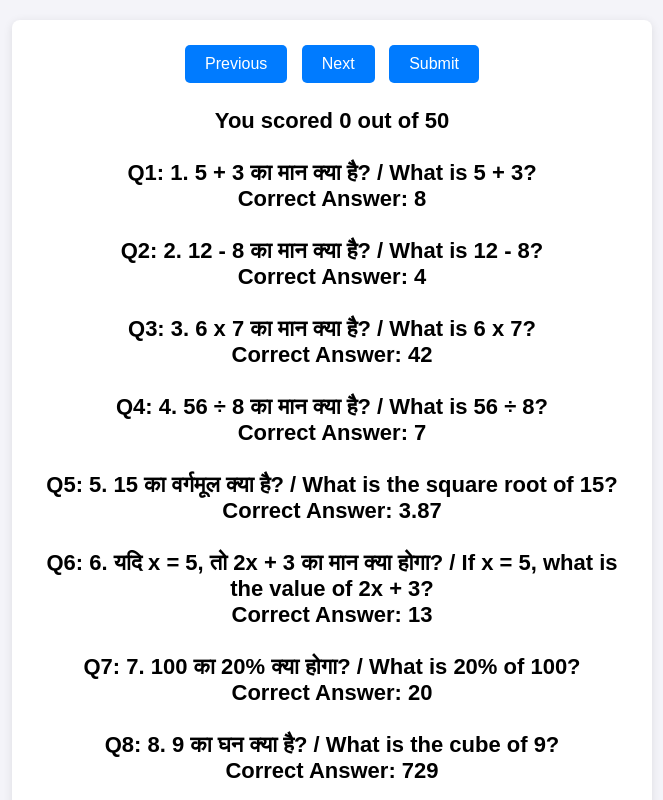
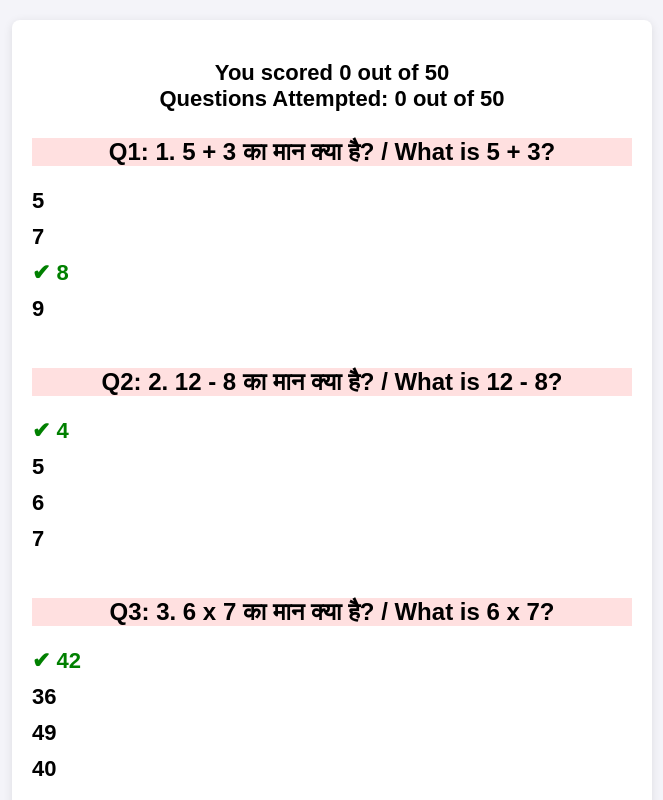
Before and after one commit to Princekr169/math-1, a plain HTML site: page index.html in a window 1280 px wide. Both pictures are taken after a click on the button "Submit". Shown: the top 800 px of the page, without its empty margins (308-971 px from the left). Drawn offline with Linux system fonts and the light colour scheme.

Commit message:
Update index.html

```diff
--- a/index.html
+++ b/index.html
@@ -59,6 +59,28 @@
         button:hover {
             background-color: #0056b3;
         }
+        .correct {
+            color: green;
+            font-weight: bold;
+        }
+        .incorrect {
+            color: red;
+            font-weight: bold;
+        }
+        .tick::before {
+            content: '✔ ';
+            color: green;
+        }
+        .cross::before {
+            content: '✘ ';
+            color: red;
+        }
+        .attempted {
+            background-color: #e0ffe0;
+        }
+        .unattempted {
+            background-color: #ffe0e0;
+        }
     </style>
 </head>
 <body>
@@ -67,13 +89,13 @@
         <div class="timer" id="timer">Time left: <span id="time">20:00</span></div>
         <button onclick="prevQuestion()">Previous</button>
         <button onclick="nextQuestion()">Next</button>
-        <button onclick="submitQuiz()">Submit</button>
+        <button id="submit-btn" onclick="submitQuiz()">Submit</button>
         <div class="result" id="result"></div>
     </div>
 
     <script>
-       const questions = [
-    { question: "1. 5 + 3 का मान क्या है? / What is 5 + 3?", options: ["5", "7", "8", "9"], answer: 2 },
+        const questions = [
+             { question: "1. 5 + 3 का मान क्या है? / What is 5 + 3?", options: ["5", "7", "8", "9"], answer: 2 },
     { question: "2. 12 - 8 का मान क्या है? / What is 12 - 8?", options: ["4", "5", "6", "7"], answer: 0 },
     { question: "3. 6 x 7 का मान क्या है? / What is 6 x 7?", options: ["42", "36", "49", "40"], answer: 0 },
     { question: "4. 56 ÷ 8 का मान क्या है? / What is 56 ÷ 8?", options: ["6", "8", "7", "9"], answer: 2 },
@@ -127,23 +149,25 @@
     { question: "48. 15 + 20 - 10 का मान क्या है? / What is 15 + 20 - 10?", options: ["25", "20", "15", "30"], answer: 1 },
     { question: "49. 9 का वर्गमूल क्या है? / What is the square root of 9?", options: ["3", "4", "2", "5"], answer: 0 },
     { question: "50. 8 का घनमूल क्या है? / What is the cube root of 8?", options: ["2", "3", "4", "5"], answer: 0 }
-];
-
-
+        ];
 
         let currentQuestion = 0;
         let score = 0;
+        let selectedAnswers = new Array(questions.length).fill(null);
+        let timeLeft = 1200; // 20 minutes in seconds
         let timer;
-        let timeLeft = 1200; // 20 minutes in seconds
 
         // Load current question and options
         function loadQuestion() {
             if (currentQuestion < questions.length) {
+                const question = questions[currentQuestion];
+                const selected = selectedAnswers[currentQuestion];
+
                 document.getElementById('quiz').innerHTML = `
-                    <div class="question">${questions[currentQuestion].question}</div>
+                    <div class="question">${question.question}</div>
                     <ul class="options">
-                        ${questions[currentQuestion].options.map((option, index) => `
-                            <li><label><input type="radio" name="option" value="${index}"> ${option}</label></li>
+                        ${question.options.map((option, index) => `
+                            <li><label><input type="radio" name="option" value="${index}" ${selected === index ? 'checked' : ''}> ${option}</label></li>
                         `).join('')}
                     </ul>
                 `;
@@ -175,38 +199,62 @@
 
         // Move to the next question
         function nextQuestion() {
-            const selectedOption = document.querySelector('input[name="option"]:checked');
-            if (selectedOption && parseInt(selectedOption.value) === questions[currentQuestion].answer) {
-                score++;
+            saveSelectedAnswer();
+            if (currentQuestion < questions.length - 1) {
+                currentQuestion++;
+                loadQuestion();
             }
-            currentQuestion++;
-            loadQuestion();
         }
 
         // Move to the previous question
         function prevQuestion() {
+            saveSelectedAnswer();
             if (currentQuestion > 0) {
                 currentQuestion--;
                 loadQuestion();
             }
         }
 
+        // Save selected answer
+        function saveSelectedAnswer() {
+            const selectedOption = document.querySelector('input[name="option"]:checked');
+            selectedAnswers[currentQuestion] = selectedOption ? parseInt(selectedOption.value) : null;
+        }
+
         // Submit quiz and show the result
         function submitQuiz() {
-            const selectedOption = document.querySelector('input[name="option"]:checked');
-            if (selectedOption && parseInt(selectedOption.value) === questions[currentQuestion].answer) {
-                score++;
-            }
+            saveSelectedAnswer();
+            clearInterval(timer);
             showResult();
+            document.querySelector('button[onclick="nextQuestion()"]').style.display = 'none';
+            document.querySelector('button[onclick="prevQuestion()"]').style.display = 'none';
+            document.getElementById('submit-btn').style.display = 'none';
         }
 
         // Display the final result
         function showResult() {
+            let attemptedCount = selectedAnswers.filter(answer => answer !== null).length;
+            score = selectedAnswers.filter((answer, index) => answer === questions[index].answer).length;
+
             document.getElementById('quiz').innerHTML = '';
             document.getElementById('timer').style.display = 'none';
-            let resultHTML = `You scored ${score} out of ${questions.length}<br><br>`;
+
+            let resultHTML = `You scored ${score} out of ${questions.length}<br>`;
+            resultHTML += `Questions Attempted: ${attemptedCount} out of ${questions.length}<br><br>`;
             questions.forEach((q, index) => {
-                resultHTML += `Q${index + 1}: ${q.question}<br>Correct Answer: ${q.options[q.answer]}<br><br>`;
+                const isAttempted = selectedAnswers[index] !== null;
+                const className = isAttempted ? 'attempted' : 'unattempted';
+                resultHTML += `<div class="question ${className}">Q${index + 1}: ${q.question}</div><ul class="options">`;
+                q.options.forEach((option, optionIndex) => {
+                    let classOption = '';
+                    if (optionIndex === q.answer) {
+                        classOption = 'correct tick';
+                    } else if (selectedAnswers[index] === optionIndex) {
+                        classOption = 'incorrect cross';
+                    }
+                    resultHTML += `<li class="${classOption}">${option}</li>`;
+                });
+                resultHTML += `</ul><br>`;
             });
             document.getElementById('result').innerHTML = resultHTML;
         }
```
